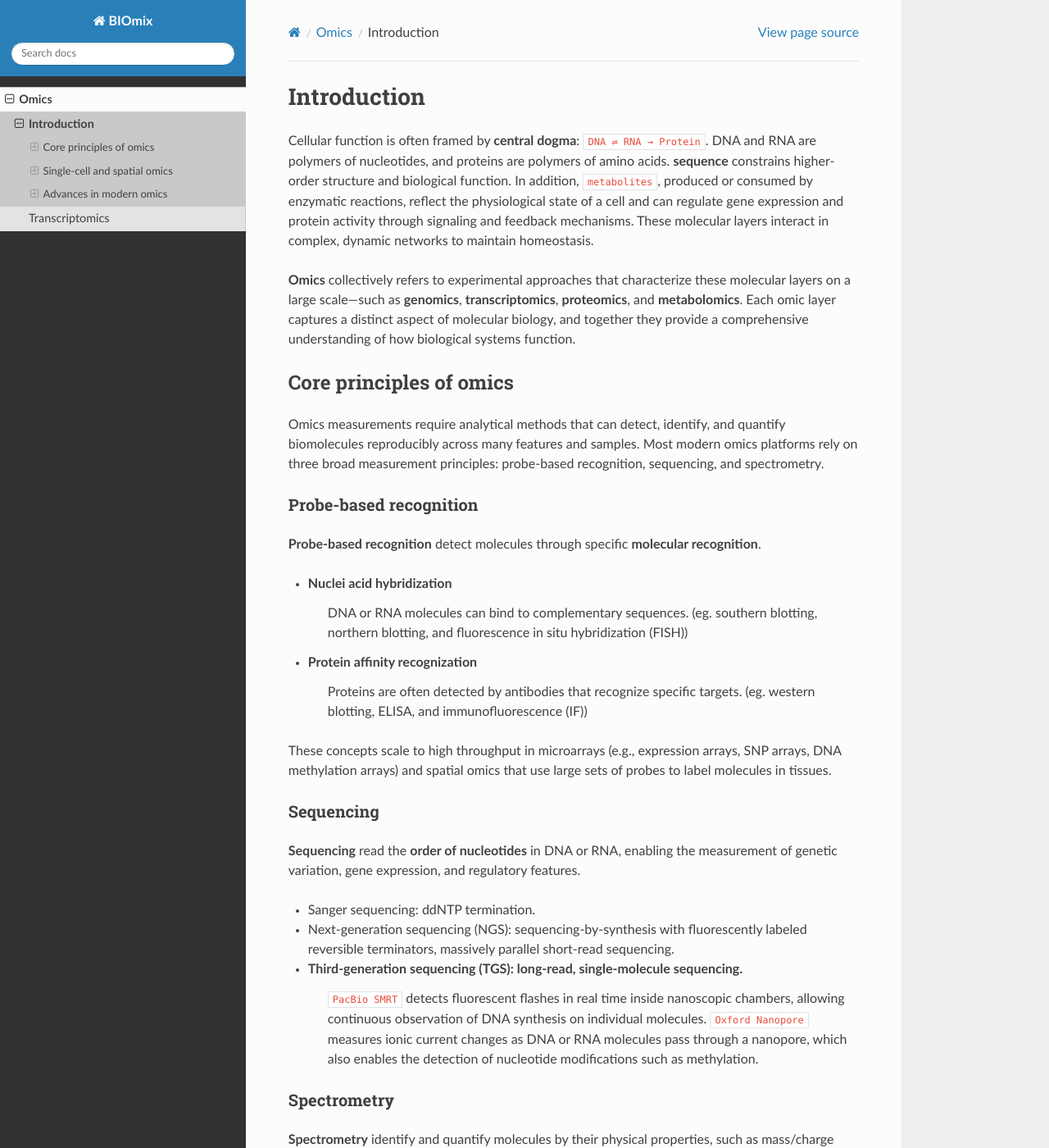
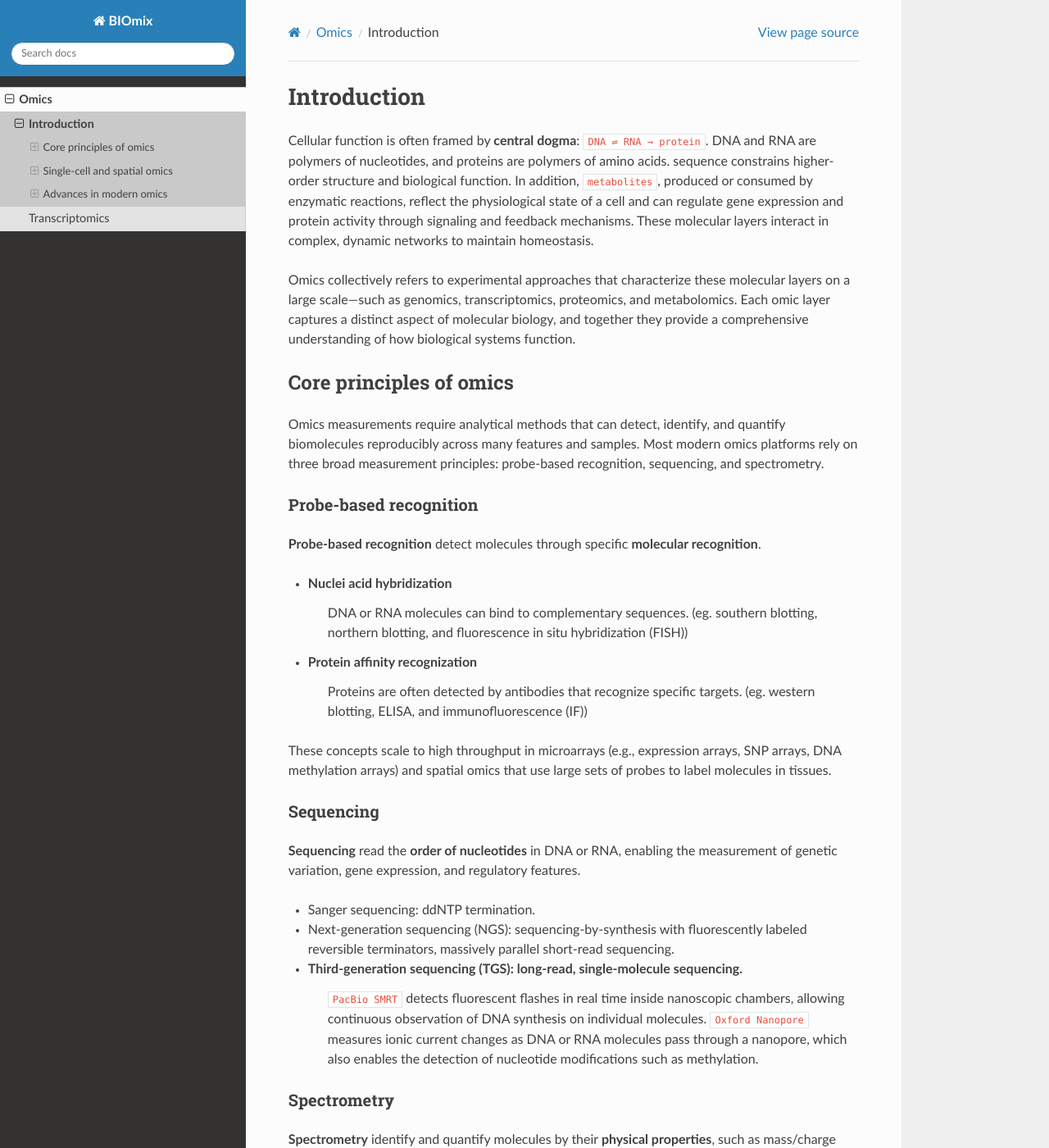
Before and after one commit to KKKallio/biomix, a Sphinx documentation site: the page built from docs/source/omics/introduction.rst, in a window 1280 px wide and 1400 px high. Shown: the whole window at 82% size. Built offline with Sphinx 7.4.7 and the Read the Docs theme 3.1.0, drawn with Linux system fonts in a browser that asks for light colours; some of the changed text lies outside the part shown.

Commit message:
Update introduction.rst

```diff
--- a/docs/source/omics/introduction.rst
+++ b/docs/source/omics/introduction.rst
@@ -2,10 +2,10 @@
 Introduction
 ############
 
-Cellular function is often framed by **central dogma**: ``DNA ⇌ RNA → Protein``. DNA and RNA are polymers of nucleotides, and proteins are polymers of amino acids. **sequence** constrains higher-order structure and biological function. In addition, ``metabolites``, produced or consumed by enzymatic reactions, reflect the physiological state of a cell and can regulate gene expression and protein activity through signaling and feedback mechanisms. These molecular layers interact in complex, dynamic networks to maintain homeostasis.
+Cellular function is often framed by **central dogma**: ``DNA ⇌ RNA → protein``. DNA and RNA are polymers of nucleotides, and proteins are polymers of amino acids. sequence constrains higher-order structure and biological function. In addition, ``metabolites``, produced or consumed by enzymatic reactions, reflect the physiological state of a cell and can regulate gene expression and protein activity through signaling and feedback mechanisms. These molecular layers interact in complex, dynamic networks to maintain homeostasis.
 
-**Omics** collectively refers to experimental approaches that characterize these molecular layers on a large scale—such as **genomics**, **transcriptomics**,
-**proteomics**, and **metabolomics**. Each omic layer captures a distinct aspect of molecular biology, and together they provide a comprehensive understanding of how biological systems function.
+Omics collectively refers to experimental approaches that characterize these molecular layers on a large scale—such as genomics, transcriptomics,
+proteomics, and metabolomics. Each omic layer captures a distinct aspect of molecular biology, and together they provide a comprehensive understanding of how biological systems function.
 
 ----------------------------------------------
 Core principles of omics
@@ -41,7 +41,7 @@ Sequencing
 Spectrometry
 ~~~~~~~~~~~~~~~~~~~~~~~~~~~~~~~~~~~~~~~~~~~~~~
 
-**Spectrometry** identify and quantify molecules by their physical properties, such as mass/charge ratio or magnetic resonance.
+**Spectrometry** identify and quantify molecules by their **physical properties**, such as mass/charge ratio or magnetic resonance.
 
 - Mass spectrometry (MS) detects ionized molecules by their mass/charge (m/z) ratio, typically coupled to chromatography: liquid chromatography–mass spectrometry (LC-MS) or gas chromatography–mass spectrometry (GC-MS), with ionization sources such as electrospray ionization (ESI) and matrix-assisted laser desorption/onization (MALDI).
 
```
